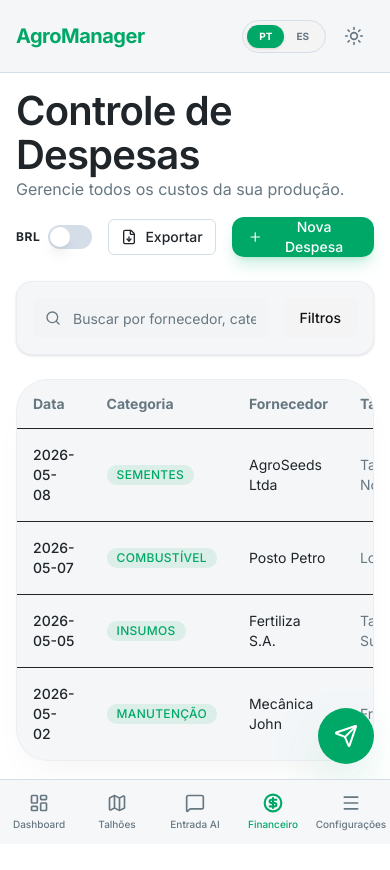
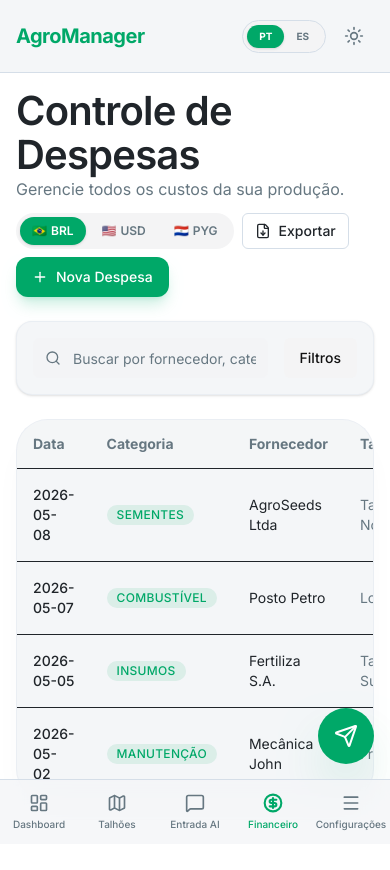
Before and after one commit to axis-net-py/AURELIUS, a React (Vite) app: page /expenses in a window 390 px wide. Shown: the top 870 px of the page. Before the commit the page ends 844 px from the top, so only its background shows below. Built offline with nearby package versions, Linux system fonts and the light colour scheme; a web font is replaced by a local one; what @react-pdf/renderer would draw is missing.

Commit message:
feat: three-currency support BRL/USD/PYG with persistent selector — mobile-first

```diff
--- a/src/app/dashboard/DashboardPage.tsx
+++ b/src/app/dashboard/DashboardPage.tsx
@@ -24,6 +24,9 @@ import {
 } from 'recharts'
 import { useTranslation } from 'react-i18next'
 import { useNavigate } from 'react-router-dom'
+import { useCurrencyStore } from '@/store/useCurrencyStore'
+import { formatCurrency } from '@/lib/currency'
+import { CurrencySelector } from '@/components/ui/CurrencySelector'
 
 const data = [
   { name: 'Jan', revenue: 4000, expenses: 2400 },
@@ -33,17 +36,11 @@ const data = [
   { name: 'Mai', revenue: 1890, expenses: 4800 },
 ]
 
-const categoryData = [
-  { name: 'Sementes', value: 400, color: '#1B4332' },
-  { name: 'Combustível', value: 300, color: '#2D6A4F' },
-  { name: 'Insumos', value: 300, color: '#D97706' },
-  { name: 'Manutenção', value: 200, color: '#B45309' },
-]
-
 export const DashboardPage: React.FC = () => {
   const { t } = useTranslation()
   const navigate = useNavigate()
   const [isNewRecordOpen, setIsNewRecordOpen] = useState(false)
+  const { currency } = useCurrencyStore()
   const farmName = "Fazenda Boa Vista"
 
   const categoryData = [
@@ -61,6 +58,7 @@ export const DashboardPage: React.FC = () => {
           <p className="text-muted-foreground">{t('dashboard.subtitle')}</p>
         </div>
         <div className="flex items-center gap-2">
+          <CurrencySelector />
           <Button variant="outline" size="sm" className="hidden sm:flex">
             {t('nav.seasons')} 2025/2026
           </Button>
@@ -93,19 +91,19 @@ export const DashboardPage: React.FC = () => {
       <div className="grid grid-cols-1 md:grid-cols-2 lg:grid-cols-4 gap-6">
         <KPICard
           title={t('dashboard.net_balance')}
-          value="R$ 142.500,00"
+          value={formatCurrency(142500, currency)}
           icon={DollarSign}
           trend={{ value: '12%', positive: true }}
         />
         <KPICard
           title={t('dashboard.total_revenue')}
-          value="R$ 280.000,00"
+          value={formatCurrency(280000, currency)}
           icon={TrendingUp}
           description={t('dashboard.revenue_description')}
         />
         <KPICard
           title={t('dashboard.total_expenses')}
-          value="R$ 137.500,00"
+          value={formatCurrency(137500, currency)}
           icon={TrendingDown}
           description={t('dashboard.expenses_description')}
         />
@@ -134,11 +132,12 @@ export const DashboardPage: React.FC = () => {
                   axisLine={false}
                   tickLine={false}
                   tick={{ fill: '#64748b', fontSize: 12 }}
-                  tickFormatter={(value) => `R$ ${value}`}
+                  tickFormatter={(value) => formatCurrency(value, currency)}
                 />
                 <Tooltip
                   cursor={{ fill: '#f8fafc' }}
                   contentStyle={{ borderRadius: '12px', border: 'none', boxShadow: '0 10px 15px -3px rgba(0,0,0,0.1)' }}
+                  formatter={(value: number) => [formatCurrency(value, currency), '']}
                 />
                 <Bar dataKey="revenue" fill="#1B4332" radius={[4, 4, 0, 0]} name={t('nav.revenues')} />
                 <Bar dataKey="expenses" fill="#D97706" radius={[4, 4, 0, 0]} name={t('nav.expenses')} />
@@ -165,7 +164,7 @@ export const DashboardPage: React.FC = () => {
                     <Cell key={`cell-${index}`} fill={entry.color} />
                   ))}
                 </Pie>
-                <Tooltip />
+                <Tooltip formatter={(value: number) => [formatCurrency(value, currency), '']} />
               </PieChart>
             </ResponsiveContainer>
           </div>
@@ -176,7 +175,7 @@ export const DashboardPage: React.FC = () => {
                   <div className="h-3 w-3 rounded-full" style={{ backgroundColor: item.color }} />
                   <span className="text-muted-foreground">{item.name}</span>
                 </div>
-                <span className="font-medium">R$ {item.value},00</span>
+                <span className="font-medium">{formatCurrency(item.value, currency)}</span>
               </div>
             ))}
           </div>
--- a/src/app/finance/ExpensePage.tsx
+++ b/src/app/finance/ExpensePage.tsx
@@ -1,4 +1,4 @@
-import React, { useState, useMemo } from 'react'
+import React, { useState } from 'react'
 import {
   Table,
   TableBody,
@@ -19,10 +19,9 @@ import {
   DialogTrigger,
 } from "@/components/ui/dialog"
 import { NewExpenseForm } from './components/NewExpenseForm'
-import { Switch } from '@/components/ui/switch'
-import { Label } from '@/components/ui/label'
-
-const USD_RATE = 5.5
+import { useCurrencyStore } from '@/store/useCurrencyStore'
+import { formatCurrency } from '@/lib/currency'
+import { CurrencySelector } from '@/components/ui/CurrencySelector'
 
 const mockExpenses = [
   { id: '1', date: '2026-05-08', amountBRL: 12400, category: 'Sementes', supplier: 'AgroSeeds Ltda', field: 'Talhão Norte' },
@@ -33,27 +32,17 @@ const mockExpenses = [
 
 export const ExpensePage: React.FC = () => {
   const [open, setOpen] = useState(false)
-  const [isUSD, setIsUSD] = useState(false)
-
-  const formatCurrency = (value: number) => {
-    if (isUSD) {
-      return new Intl.NumberFormat('en-US', { style: 'currency', currency: 'USD' }).format(value / USD_RATE)
-    }
-    return new Intl.NumberFormat('pt-BR', { style: 'currency', currency: 'BRL' }).format(value)
-  }
+  const { currency } = useCurrencyStore()
 
   return (
     <div className="space-y-6 animate-in fade-in duration-500">
-      <div className="flex flex-col md:flex-row md:items-center md:justify-between gap-4">
+      <div className="flex flex-col sm:flex-row sm:items-center justify-between gap-3">
         <div>
           <h1 className="text-3xl font-heading font-bold text-foreground">Controle de Despesas</h1>
           <p className="text-muted-foreground">Gerencie todos os custos da sua produção.</p>
         </div>
-        <div className="flex items-center gap-4">
-          <div className="flex items-center space-x-2">
-            <Label htmlFor="currency-toggle" className="text-xs font-bold uppercase tracking-wider">{isUSD ? 'USD' : 'BRL'}</Label>
-            <Switch id="currency-toggle" checked={isUSD} onCheckedChange={setIsUSD} />
-          </div>
+        <div className="flex items-center gap-2 flex-wrap">
+          <CurrencySelector />
           <Button variant="outline" size="sm">
             <FileDown className="mr-2 h-4 w-4" /> Exportar
           </Button>
@@ -107,7 +96,7 @@ export const ExpensePage: React.FC = () => {
                 </TableCell>
                 <TableCell>{expense.supplier}</TableCell>
                 <TableCell className="text-muted-foreground">{expense.field}</TableCell>
-                <TableCell className="text-right font-bold text-foreground">{formatCurrency(expense.amountBRL)}</TableCell>
+                <TableCell className="text-right font-bold text-foreground">{formatCurrency(expense.amountBRL, currency)}</TableCell>
               </TableRow>
             ))}
           </TableBody>
--- a/src/app/finance/RevenuePage.tsx
+++ b/src/app/finance/RevenuePage.tsx
@@ -19,24 +19,29 @@ import {
   DialogTrigger,
 } from "@/components/ui/dialog"
 import { NewRevenueForm } from './components/NewRevenueForm'
+import { useCurrencyStore } from '@/store/useCurrencyStore'
+import { formatCurrency } from '@/lib/currency'
+import { CurrencySelector } from '@/components/ui/CurrencySelector'
 
 const mockRevenues = [
-  { id: '1', date: '2026-05-09', amount: 'R$ 180.000,00', commodity: 'Soja', buyer: 'Cargill Agrícola', qty: '120 ton' },
-  { id: '2', date: '2026-05-06', amount: 'R$ 65.000,00', commodity: 'Milho', buyer: 'Bunge Alimentos', qty: '80 ton' },
-  { id: '3', date: '2026-05-01', amount: 'R$ 35.000,00', commodity: 'Trigo', buyer: 'Moinho Real', qty: '40 ton' },
+  { id: '1', date: '2026-05-09', amountBRL: 180000, commodity: 'Soja', buyer: 'Cargill Agrícola', qty: '120 ton' },
+  { id: '2', date: '2026-05-06', amountBRL: 65000, commodity: 'Milho', buyer: 'Bunge Alimentos', qty: '80 ton' },
+  { id: '3', date: '2026-05-01', amountBRL: 35000, commodity: 'Trigo', buyer: 'Moinho Real', qty: '40 ton' },
 ]
 
 export const RevenuePage: React.FC = () => {
   const [open, setOpen] = useState(false)
+  const { currency } = useCurrencyStore()
 
   return (
     <div className="space-y-6 animate-in fade-in duration-500">
-      <div className="flex flex-col md:flex-row md:items-center md:justify-between gap-4">
+      <div className="flex flex-col sm:flex-row sm:items-center justify-between gap-3">
         <div>
           <h1 className="text-3xl font-heading font-bold text-foreground">Controle de Receitas</h1>
           <p className="text-muted-foreground">Monitore o faturamento e vendas da sua produção.</p>
         </div>
-        <div className="flex items-center gap-2">
+        <div className="flex items-center gap-2 flex-wrap">
+          <CurrencySelector />
           <Button variant="outline" size="sm">
             <FileDown className="mr-2 h-4 w-4" /> Exportar
           </Button>
@@ -90,7 +95,7 @@ export const RevenuePage: React.FC = () => {
                 </TableCell>
                 <TableCell>{revenue.qty}</TableCell>
                 <TableCell className="text-muted-foreground">{revenue.buyer}</TableCell>
-                <TableCell className="text-right font-bold text-foreground">{revenue.amount}</TableCell>
+                <TableCell className="text-right font-bold text-foreground">{formatCurrency(revenue.amountBRL, currency)}</TableCell>
               </TableRow>
             ))}
           </TableBody>
--- /dev/null
+++ b/src/components/ui/CurrencySelector.tsx
@@ -0,0 +1,26 @@
+import { useCurrencyStore } from '@/store/useCurrencyStore'
+import { CURRENCY_CONFIG, type Currency } from '@/lib/currency'
+
+export function CurrencySelector() {
+  const { currency, setCurrency } = useCurrencyStore()
+  const currencies: Currency[] = ['BRL', 'USD', 'PYG']
+
+  return (
+    <div className="flex items-center bg-muted rounded-full p-1 gap-1">
+      {currencies.map((c) => (
+        <button
+          key={c}
+          onClick={() => setCurrency(c)}
+          className={`flex items-center gap-1 px-3 py-1.5 rounded-full text-xs font-semibold transition-all ${
+            currency === c
+              ? 'bg-primary text-primary-foreground shadow-sm'
+              : 'text-muted-foreground hover:text-foreground'
+          }`}
+        >
+          <span>{CURRENCY_CONFIG[c].flag}</span>
+          <span>{c}</span>
+        </button>
+      ))}
+    </div>
+  )
+}
--- /dev/null
+++ b/src/lib/currency.ts
@@ -0,0 +1,37 @@
+export type Currency = 'BRL' | 'USD' | 'PYG'
+
+export const CURRENCY_CONFIG = {
+  BRL: { symbol: 'R$', locale: 'pt-BR', flag: '🇧🇷', name: 'Real' },
+  USD: { symbol: 'US$', locale: 'en-US', flag: '🇺🇸', name: 'Dólar' },
+  PYG: { symbol: '₲', locale: 'es-PY', flag: '🇵🇾', name: 'Guarani' },
+}
+
+// Static fallback rates (updated manually or via API later)
+// Base: BRL
+export const EXCHANGE_RATES: Record<Currency, number> = {
+  BRL: 1,
+  USD: 0.18,      // 1 BRL = ~0.18 USD
+  PYG: 1350,      // 1 BRL = ~1350 PYG
+}
+
+export function convertFromBRL(valueBRL: number, to: Currency): number {
+  return valueBRL * EXCHANGE_RATES[to]
+}
+
+export function formatCurrency(valueBRL: number, currency: Currency): string {
+  const converted = convertFromBRL(valueBRL, currency)
+  const { locale, symbol } = CURRENCY_CONFIG[currency]
+
+  if (currency === 'PYG') {
+    // Guarani has no decimals
+    return `${symbol} ${new Intl.NumberFormat(locale, {
+      maximumFractionDigits: 0
+    }).format(converted)}`
+  }
+
+  return new Intl.NumberFormat(locale, {
+    style: 'currency',
+    currency,
+    minimumFractionDigits: 2,
+  }).format(converted)
+}
--- /dev/null
+++ b/src/store/useCurrencyStore.ts
@@ -0,0 +1,18 @@
+import { create } from 'zustand'
+import { persist } from 'zustand/middleware'
+import type { Currency } from '@/lib/currency'
+
+interface CurrencyStore {
+  currency: Currency
+  setCurrency: (c: Currency) => void
+}
+
+export const useCurrencyStore = create<CurrencyStore>()(
+  persist(
+    (set) => ({
+      currency: 'BRL',
+      setCurrency: (currency) => set({ currency }),
+    }),
+    { name: 'preferred-currency' }
+  )
+)
```
